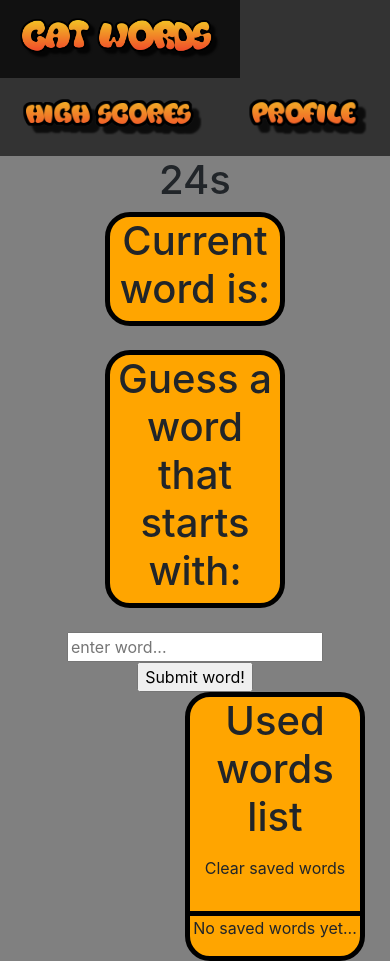
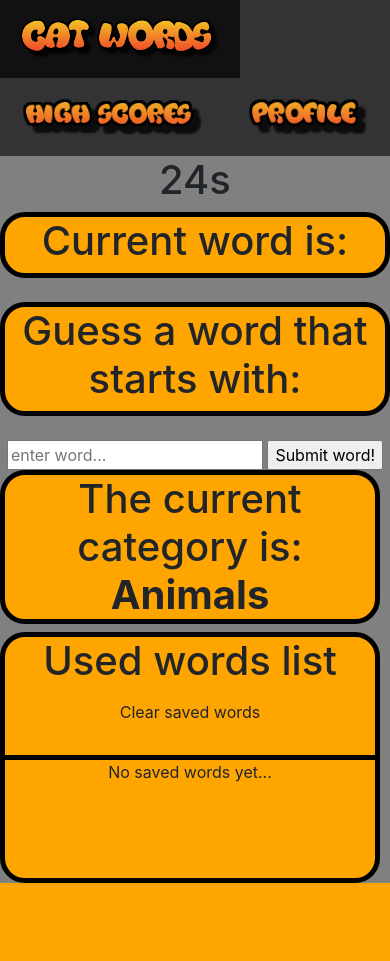
Before and after one commit to jclarkGRC/django-cat-words, a Django app: page /game/play/ in a window 390 px wide. After the commit the page ends 883 px from the top, so only its background shows below. Run offline with Django 3.2, Linux system fonts and the light colour scheme; data comes from the database, SQL or seed files in the repository; both versions use the stored data as it was after the commit; some libraries are stand-ins or nearby versions.

Commit message:
removed container

```diff
--- a/game/static/game/style.css
+++ b/game/static/game/style.css
@@ -52,58 +52,40 @@ li a:hover.topNav {
 }
 
 #currentWord {
-  width: 50%;
   border: 1px solid black;
   border-width: thick;
   border-radius: 25px;
   background-color: orange;
-  margin-left: 25%;
+  margin: auto;
 }
 
 #guessWord {
-  width: 50%;
   border: 1px solid black;
   border-width: thick;
   border-radius: 25px;
   background-color: orange;
-  margin-left: 25%;
 }
 
 #categoryTitle {
-  width: 50%;
   border: 1px solid black;
   border-width: thick;
   border-radius: 25px;
-  float: right;
   margin-right: 10px;
   background-color: orange;
 }
 
-#categoryList {
+#usedWordsList {
   min-height: 75%;
-  width: 50%;
   border: 1px solid black;
   border-width: thick;
   border-radius: 25px;
-  float: right;
   margin-right: 10px;
   background-color: orange;
 }
 
-#categoryListTitle {
+#usedWordsListTitle {
   border-bottom: 1px solid black;
   border-width: thick;
-}
-
-#rowOne {
-  overflow: auto;
-  text-align: center;
-}
-
-#rowTwo {
-  overflow: auto;
-  text-align: center;
-  position: static
 }
 
 #catImage {
@@ -123,15 +105,3 @@ ul.unstyledList {
   list-style-type: none;
   font-size: 25px;
 }
-
-.leftContent {
-  float: left;
-  text-align: center;
-  width: 50%;
-}
-
-.rightContent {
-  float: right;
-  text-align: center;
-  width:50%;
-}
--- a/game/templates/game/game.html
+++ b/game/templates/game/game.html
@@ -1,9 +1,7 @@
 {% extends 'base.html' %}
 {% block content %}
-
-<div class="container">
 <div class="row">
-    <div class="col-sm-4">
+<div class="col-lg-4">
   <div>
 	<h1 id="countdownTimer"></h1>
 	<script>
@@ -41,7 +39,7 @@
 	</script>
 </div>
 </div>
-    <div class="col-sm-4">
+<div class="col-lg-4">
   <div>
 	<div id="currentWord">
 		<h1>Current word is: </h1>
@@ -60,10 +58,15 @@
 	</form>
 </div>
 </div>
-    <div class="col-sm-4">
-
-	<div id="categoryList">
-		<div id="categoryListTitle">
+<div class="col-lg-4">
+	<div>
+		<h1 id ="categoryTitle">The current category is:
+		<br>
+		<strong>{{category}}</strong>
+		</h1>
+	</div>
+	<div id="usedWordsList">
+	<div id="usedWordsListTitle">
 		<h1>Used words list</h1>
 		<form action="" method="get">
 			<input type="submit" class="btn" value="Clear saved words" name="clear_saved_words">
@@ -82,5 +85,6 @@
 	</div>
 </div>
 </div>
-</div>
+
+
 {% endblock content %}
```
Also changed, not shown: db.sqlite3. Lines whose indentation alone changed are shown as unchanged.
